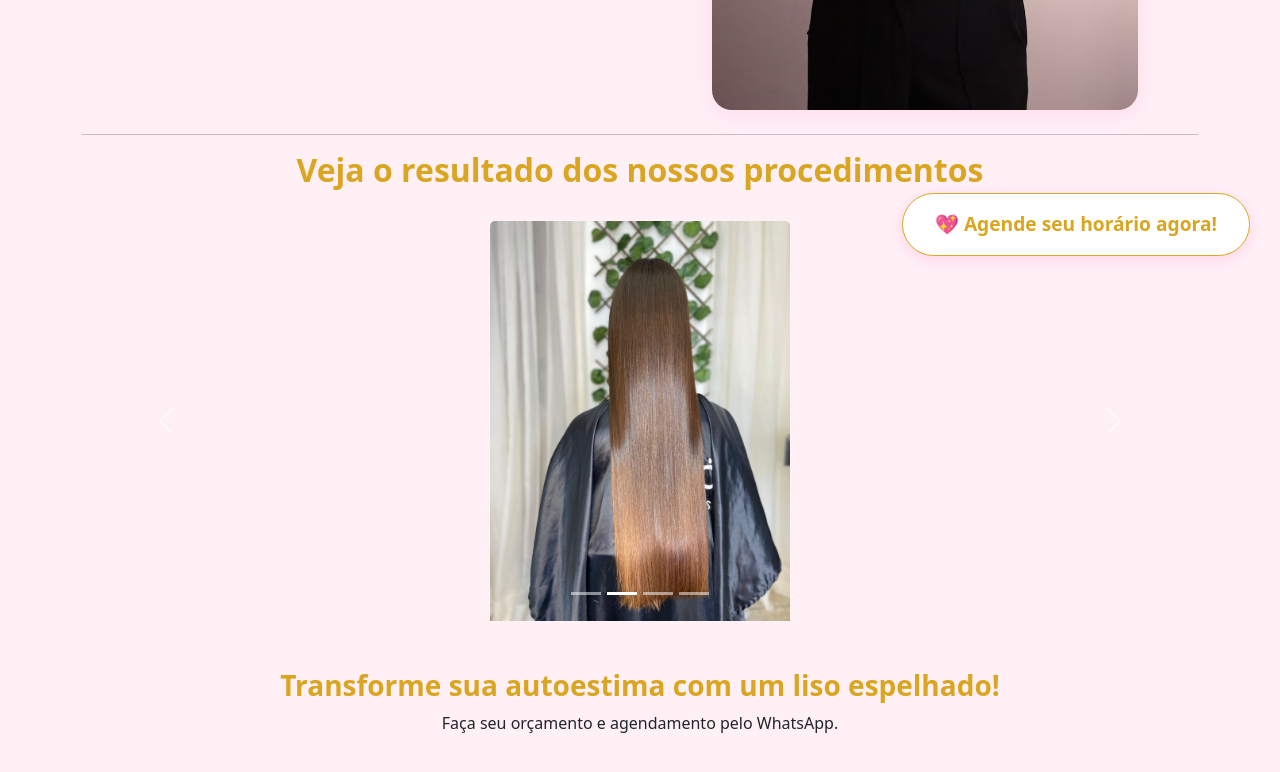
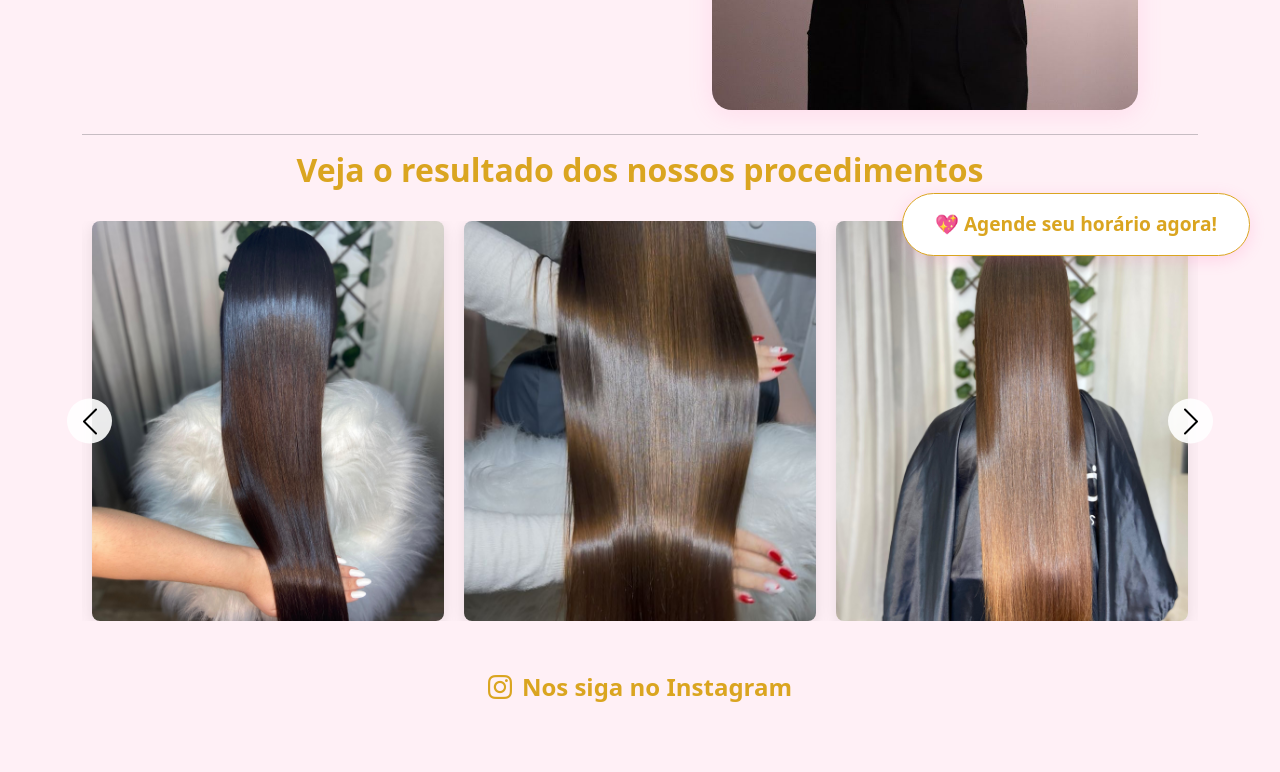
Before and after one commit to eliel-cenaa/amanda_agenda, a plain HTML site: page index.html in a window 1280 px wide. Shown: the part 514-1286 px from the top of the page. After the commit the page ends 1243 px from the top, so only its background shows below. Drawn offline with nearby package versions, Linux system fonts and the light colour scheme.

Commit message:
cadastro insta

```diff
--- a/amanda.css
+++ b/amanda.css
@@ -1,12 +1,12 @@
 body {
     background: #fff0f6;
 }
+
 .btn-whatsapp {
     position: fixed;
     right: 30px;
     bottom: 30px;
     z-index: 9999;
-
     color: #ff1493;
     border: 2px solid #ff69b4;
     border-radius: 50px;
@@ -20,11 +20,13 @@ body {
     border: 1px solid #daa520;
     text-decoration: none;
 }
+
 .btn-whatsapp:hover {
     background: #ff69b4;
     color: #fff;
     transform: scale(1.05);
 }
+
 .banner-img {
     max-width: 100%;
     height: 600px;
@@ -32,20 +34,108 @@ body {
     border-radius: 20px;
     box-shadow: 0 4px 24px rgba(255,105,180,0.15);
 }
-        .galeria-img {
-            width: 100%;
-            height: 220px;
-            object-fit: cover;
-            border-radius: 16px;
-            margin-bottom: 16px;
-            box-shadow: 0 2px 12px rgba(255,105,180,0.10);
-        }
-        .display-5 {
+
+.display-5, .fw-bold {
     color: #daa520;
 }
-.fw-bold {
-    color: #daa520;
-}
+
 .text-uppercase {
     text-transform: uppercase;
 }
+
+/* --- Custom Carousel Styles --- */
+
+.custom-carousel-container {
+    position: relative;
+    width: 100%;
+}
+
+.custom-carousel-track-container {
+    overflow: hidden;
+}
+
+.custom-carousel-track {
+    display: flex;
+    transition: transform 0.5s ease-in-out;
+}
+
+/* Default: Show 3 items */
+.custom-carousel-card {
+    flex: 0 0 33.333%;
+    box-sizing: border-box;
+    padding: 0 10px;
+}
+
+.custom-carousel-card img {
+    width: 100%;
+    height: 400px;
+    object-fit: cover;
+    border-radius: 8px;
+    box-shadow: 0 4px 15px rgba(0,0,0,0.1);
+}
+
+/* Tablet: Show 2 items */
+@media (max-width: 991px) {
+  .custom-carousel-card {
+    flex-basis: 50%;
+  }
+}
+
+/* Mobile: Show 1 item */
+@media (max-width: 767px) {
+  .custom-carousel-card {
+    flex-basis: 100%;
+  }
+}
+
+.custom-carousel-button {
+    position: absolute;
+    top: 50%;
+    transform: translateY(-50%);
+    background-color: rgba(255, 255, 255, 0.9);
+    border: none;
+    border-radius: 50%;
+    width: 45px;
+    height: 45px;
+    cursor: pointer;
+    z-index: 10;
+    display: flex;
+    align-items: center;
+    justify-content: center;
+}
+
+.custom-carousel-button.prev {
+    left: -15px;
+}
+
+.custom-carousel-button.next {
+    right: -15px;
+}
+
+.custom-carousel-button:hover {
+    background-color: white;
+}
+
+/* Use Bootstrap icons but keep them decoupled */
+.carousel-control-prev-icon, .carousel-control-next-icon {
+    filter: invert(1) grayscale(100) sepia(1) hue-rotate(280deg) saturate(5);
+}
+
+/* Instagram Link */
+.instagram-link {
+    display: inline-flex;
+    align-items: center;
+    text-decoration: none;
+    color: #daa520;
+    font-size: 1.5rem;
+    font-weight: bold;
+    transition: color 0.3s ease;
+}
+
+.instagram-link:hover {
+    color: #ff69b4;
+}
+
+.instagram-link .bi-instagram {
+    margin-right: 10px;
+}
--- a/index.html
+++ b/index.html
@@ -6,6 +6,7 @@
     <title>amandahairbc</title>
     <link href="https://cdn.jsdelivr.net/npm/bootstrap@5.3.0/dist/css/bootstrap.min.css" rel="stylesheet">
     <link rel="stylesheet" href="amanda.css">
+    <link rel="stylesheet" href="https://cdn.jsdelivr.net/npm/bootstrap-icons@1.11.3/font/bootstrap-icons.min.css">
 </head>
 <body>
     <div class="container py-4">
@@ -30,78 +31,34 @@
                 <h2 class="fw-bold">Veja o resultado dos nossos procedimentos</h2>
             </div>
         </div>
-        <div class="row mb-5">
-            <div class="col-12 text-center">
-                <div id="carouselProcedimentos" class="carousel slide" data-bs-ride="carousel">
-                    <div class="carousel-inner">
-                        <div class="carousel-item active">
-                            <div class="d-flex justify-content-center">
-                                <div class="card border-0 mx-2" style="width: 300px;">
-                                    <img src="img/fotocabelo.jpeg" class="card-img-top" alt="Cabelo liso resultado 3" style="height: 400px; object-fit: cover;">
-                                </div>
-                            </div>
-                        </div>
-                        <div class="carousel-item">
-                            <div class="d-flex justify-content-center">
-                                <div class="card border-0 mx-2" style="width: 300px;">
-                                    <img src="img/cabelo amandaa 2.jpeg" class="card-img-top" alt="Cabelo amanda 2 alternativo" style="height: 400px; object-fit: cover;">
-                                </div>
-                            </div>
-                        </div>
-                        <div class="carousel-item">
-                            <div class="d-flex justify-content-center">
-                                <div class="card border-0 mx-2" style="width: 300px;">
-                                    <img src="img/cabeloamanda3.jpeg" class="card-img-top" alt="Cabelo amanda 3" style="height: 400px; object-fit: cover;">
-                                </div>
-                            </div>
-                        </div>
-                        <div class="carousel-item">
-                            <div class="d-flex justify-content-center">
-                                <div class="card border-0 mx-2" style="width: 300px;">
-                                    <img src="img/cabeloamanda4.jpeg" class="card-img-top" alt="Cabelo amanda 4" style="height: 400px; object-fit: cover;">
-                                </div>
-                            </div>
-                        </div>
+        <!-- Custom Carousel -->
+        <div class="custom-carousel-container">
+            <div class="custom-carousel-track-container">
+                <div class="custom-carousel-track">
+                    <div class="custom-carousel-card">
+                        <img src="img/cabelo amandaa 2.jpeg" alt="Cabelo amanda 2 alternativo">
                     </div>
-                    <button class="carousel-control-prev" type="button" data-bs-target="#carouselProcedimentos" data-bs-slide="prev">
-                        <span class="carousel-control-prev-icon" aria-hidden="true"></span>
-                        <span class="visually-hidden">Previous</span>
-                    </button>
-                    <button class="carousel-control-next" type="button" data-bs-target="#carouselProcedimentos" data-bs-slide="next">
-                        <span class="carousel-control-next-icon" aria-hidden="true"></span>
-                        <span class="visually-hidden">Next</span>
-                    </button>
-                    <!-- Indicadores de navegação -->
-                    <div class="carousel-indicators">
-                        <button type="button" data-bs-target="#carouselProcedimentos" data-bs-slide-to="0" class="active" aria-current="true" aria-label="Slide 1"></button>
-                        <button type="button" data-bs-target="#carouselProcedimentos" data-bs-slide-to="1" aria-label="Slide 2"></button>
-                        <button type="button" data-bs-target="#carouselProcedimentos" data-bs-slide-to="2" aria-label="Slide 3"></button>
-                        <button type="button" data-bs-target="#carouselProcedimentos" data-bs-slide-to="3" aria-label="Slide 4"></button>
+                    <div class="custom-carousel-card">
+                        <img src="img/cabeloamanda3.jpeg" alt="Cabelo amanda 3">
+                    </div>
+                    <div class="custom-carousel-card">
+                        <img src="img/cabeloamanda4.jpeg" alt="Cabelo amanda 4">
                     </div>
                 </div>
-
-                <style>
-                    .card {
-                        transition: transform 0.3s ease;
-                    }
-                    .card:hover {
-                        transform: scale(1.05);
-                    }
-                    @media (max-width: 768px) {
-                        .card {
-                            width: 200px !important;
-                        }
-                        .card img {
-                            height: 300px !important;
-                        }
-                    }
-                </style>
             </div>
+            <button class="custom-carousel-button prev">
+                <span class="carousel-control-prev-icon" aria-hidden="true"></span>
+            </button>
+            <button class="custom-carousel-button next">
+                <span class="carousel-control-next-icon" aria-hidden="true"></span>
+            </button>
         </div>
-        <div class="row">
+        <div class="row mt-5">
             <div class="col-12 text-center">
-                <h3 class="fw-bold">Transforme sua autoestima com um liso espelhado!</h3>
-                <p>Faça seu orçamento e agendamento pelo WhatsApp.<br> </p>
+                <a href="https://www.instagram.com/espaco.amandahair?igsh=dzJ2d3Y4MDIwNW12" class="instagram-link" target="_blank">
+                    <i class="bi bi-instagram"></i>
+                    <span>Nos siga no Instagram</span>
+                </a>
             </div>
         </div>
     </div>
@@ -110,11 +67,67 @@
     </a>
     <script src="https://cdn.jsdelivr.net/npm/bootstrap@5.3.0/dist/js/bootstrap.bundle.min.js"></script>
     <script>
-        const carouselProcedimentos = document.querySelector('#carouselProcedimentos');
-        const carousel = new bootstrap.Carousel(carouselProcedimentos, {
-            interval: 4000, // 4 segundos
-            ride: 'carousel'
+    document.addEventListener('DOMContentLoaded', function () {
+        const track = document.querySelector('.custom-carousel-track');
+        if (!track) return;
+
+        const nextButton = document.querySelector('.custom-carousel-button.next');
+        const prevButton = document.querySelector('.custom-carousel-button.prev');
+        const cards = Array.from(track.children);
+        const cardCount = cards.length;
+        let currentIndex = 0;
+
+        // Clone cards for the infinite loop
+        for (let i = 0; i < cardCount; i++) {
+            const clone = cards[i].cloneNode(true);
+            track.appendChild(clone);
+        }
+
+        function updateCarousel(smooth = true) {
+            const cardWidth = track.children[0].getBoundingClientRect().width;
+            const offset = -currentIndex * cardWidth;
+            track.style.transition = smooth ? 'transform 0.5s ease-in-out' : 'none';
+            track.style.transform = `translateX(${offset}px)`;
+        }
+
+        function showNext() {
+            currentIndex++;
+            updateCarousel();
+
+            if (currentIndex >= cardCount) {
+                // After the transition to the cloned slide, jump back to the real one
+                setTimeout(() => {
+                    currentIndex = 0;
+                    updateCarousel(false); // Jump without animation
+                }, 500); // Must match the CSS transition duration
+            }
+        }
+
+        function showPrev() {
+            if (currentIndex === 0) {
+                currentIndex = cardCount;
+                updateCarousel(false); // Jump to the end of the cloned list
+                setTimeout(() => {
+                    currentIndex--;
+                    updateCarousel(true);
+                }, 20);
+            } else {
+                currentIndex--;
+                updateCarousel();
+            }
+        }
+
+        nextButton.addEventListener('click', showNext);
+        prevButton.addEventListener('click', showPrev);
+
+        // Autoplay
+        setInterval(showNext, 4000);
+
+        // Recalculate on resize
+        window.addEventListener('resize', () => {
+            updateCarousel(false);
         });
+    });
     </script>
 </body>
 </html>
```
Also changed, not shown: img/fotocabelo.jpeg (deleted). Lines whose indentation alone changed are shown as unchanged.
